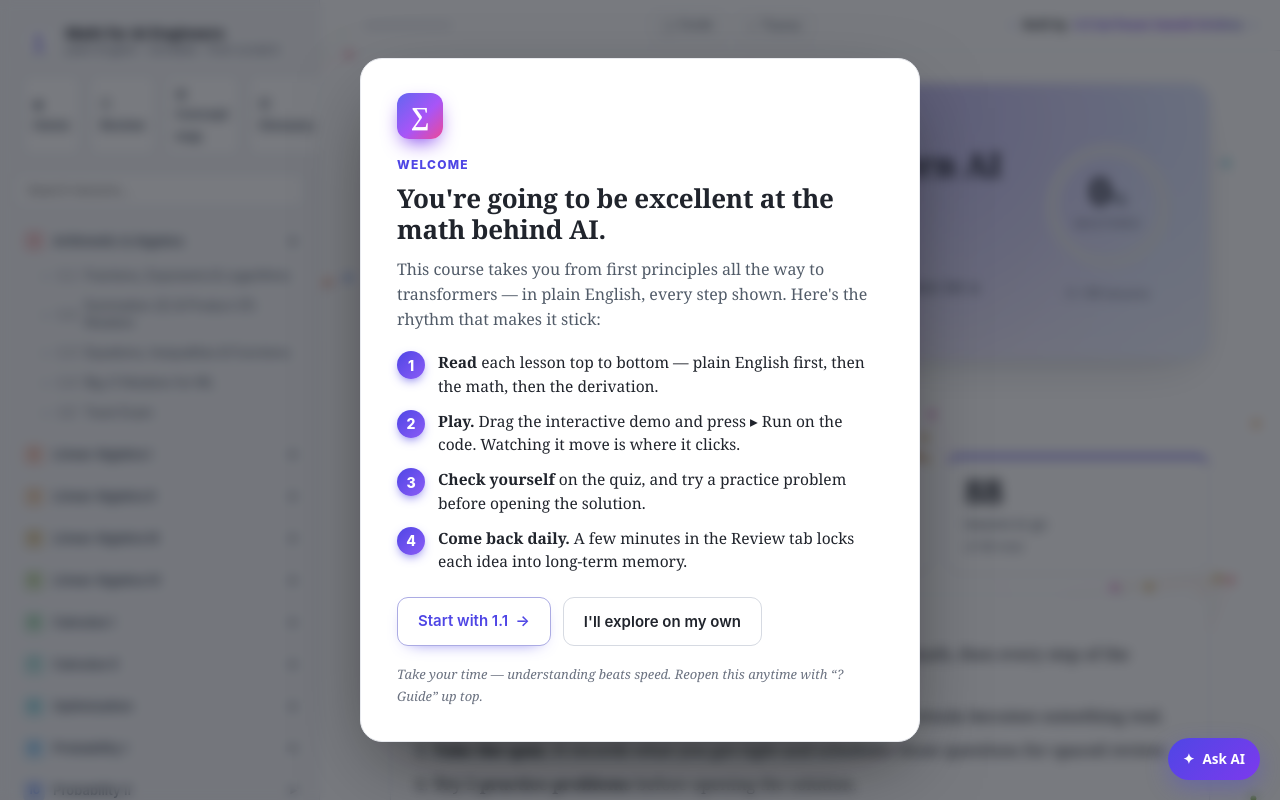
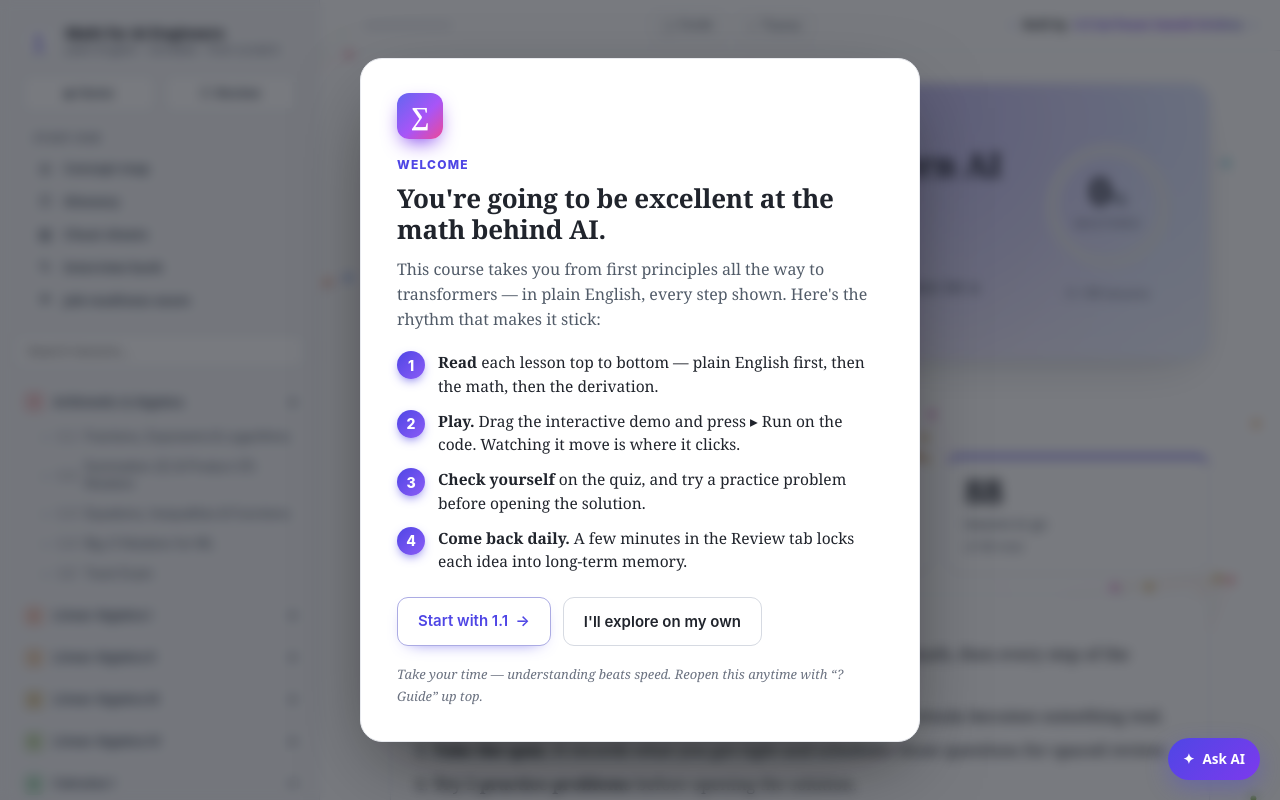
Before and after one commit to saipavan333/mathematics-for-ai, a plain HTML site: page index.html in a window 1280 px wide. Shown: the top 800 px of the page. Drawn offline with nearby package versions, Linux system fonts and the light colour scheme.

Commit message:
Study hub: glossary, tooltips, cheat sheets, interview bank, exam, concept map, read-aloud, PWA

```diff
--- a/features.css
+++ b/features.css
@@ -108,5 +108,11 @@
 .mh-ra-btn.on{ background:var(--accent); color:#fff; border-color:var(--accent); }
 .mh-ra-voice{ border:1px solid var(--line); background:var(--bg-card); color:var(--ink-soft); font:600 12px system-ui; padding:6px 9px; border-radius:9px; max-width:180px; cursor:pointer; }
 
-/* ---- nav active state for hub links ---- */
-.sidenav-btn.mh-active{ background:color-mix(in srgb,var(--accent) 12%,transparent); color:var(--accent); }
+/* ---- "Study hub" sidebar section (own vertical list, never the Home/Review flex row) ---- */
+.sidebar{ overflow-x:hidden; }                       /* belt-and-suspenders: never a horizontal scrollbar */
+.mh-hub{ display:flex; flex-direction:column; gap:1px; padding:4px 8px 10px; margin:0 4px 6px; border-bottom:1px solid var(--line); }
+.mh-hub-h{ font:800 10px system-ui; letter-spacing:.11em; text-transform:uppercase; color:var(--ink-faint); padding:2px 8px 6px; }
+.mh-hub-btn{ display:flex; align-items:center; gap:10px; padding:7px 10px; border-radius:9px; text-decoration:none; color:var(--ink-soft); font:600 13px system-ui; white-space:nowrap; overflow:hidden; text-overflow:ellipsis; transition:background .13s,color .13s; }
+.mh-hub-btn:hover{ background:color-mix(in srgb,var(--accent) 9%,transparent); color:var(--accent); }
+.mh-hub-btn.mh-active{ background:color-mix(in srgb,var(--accent) 13%,transparent); color:var(--accent); }
+.mh-hub-ic{ flex:none; width:18px; text-align:center; opacity:.85; }
--- a/features.js
+++ b/features.js
@@ -41,7 +41,7 @@
   }
   function setActive(route) {
     document.querySelectorAll(".lessons a.active").forEach(function (a) { a.classList.remove("active"); });
-    document.querySelectorAll(".sidenav-btn.mh-active").forEach(function (a) { a.classList.remove("mh-active"); });
+    document.querySelectorAll(".mh-active").forEach(function (a) { a.classList.remove("mh-active"); });
     var b = document.getElementById("mh-nav-" + route); if (b) b.classList.add("mh-active");
     var cr = document.getElementById("crumbs"); if (cr) cr.innerHTML = "<b>Study hub</b>";
     var ln = document.getElementById("lessonNav"); if (ln) ln.innerHTML = "";
@@ -339,11 +339,15 @@
   function injectNav() {
     var sidenav = document.querySelector(".sidenav");
     if (!sidenav) { if ((injectNav._t = (injectNav._t || 0) + 1) < 50) setTimeout(injectNav, 120); return; }
-    if (document.getElementById("mh-nav-glossary")) return;
-    [["map", "&#9678; Concept map"], ["glossary", "&#9782; Glossary"], ["cheatsheets", "&#9636; Cheat sheets"],
-    ["interview", "&#9998; Interview bank"], ["exam", "&#9873; Job-readiness exam"]].forEach(function (l) {
-      var a = el("a", "sidenav-btn mh-nav-btn", l[1]); a.id = "mh-nav-" + l[0]; a.href = "#" + l[0]; sidenav.appendChild(a);
+    if (document.getElementById("mh-hub")) return;
+    var hub = el("nav", "mh-hub"); hub.id = "mh-hub"; hub.setAttribute("aria-label", "Study hub");
+    hub.appendChild(el("div", "mh-hub-h", "Study hub"));
+    [["map", "&#9678;", "Concept map"], ["glossary", "&#9782;", "Glossary"], ["cheatsheets", "&#9636;", "Cheat sheets"],
+    ["interview", "&#9998;", "Interview bank"], ["exam", "&#9873;", "Job-readiness exam"]].forEach(function (l) {
+      var a = el("a", "mh-hub-btn", '<span class="mh-hub-ic" aria-hidden="true">' + l[1] + "</span> " + l[2]);
+      a.id = "mh-nav-" + l[0]; a.href = "#" + l[0]; hub.appendChild(a);
     });
+    sidenav.parentNode.insertBefore(hub, sidenav.nextSibling);   /* own vertical section, not the Home/Review flex row */
   }
 
   window.MHUB = {
```
